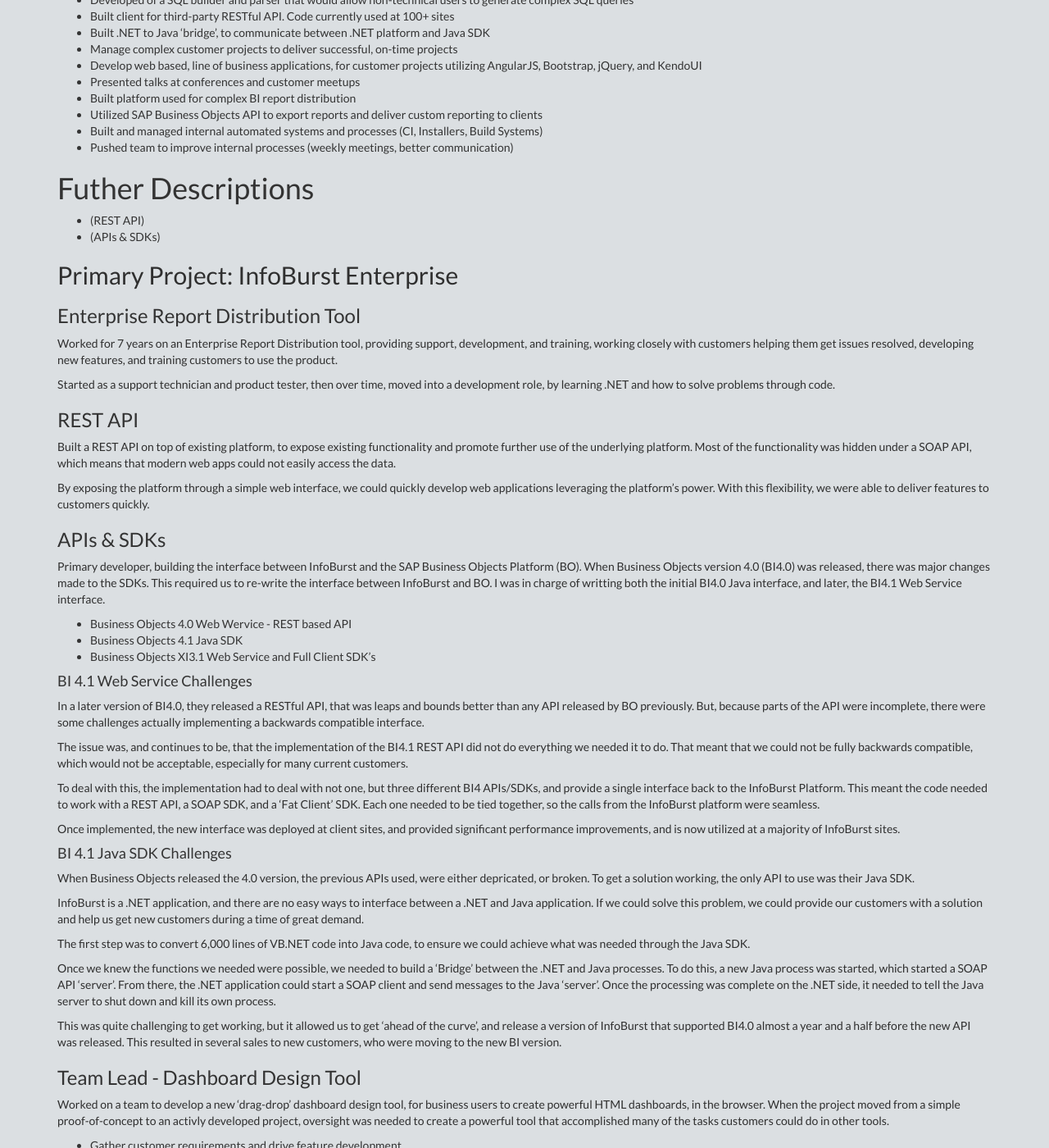
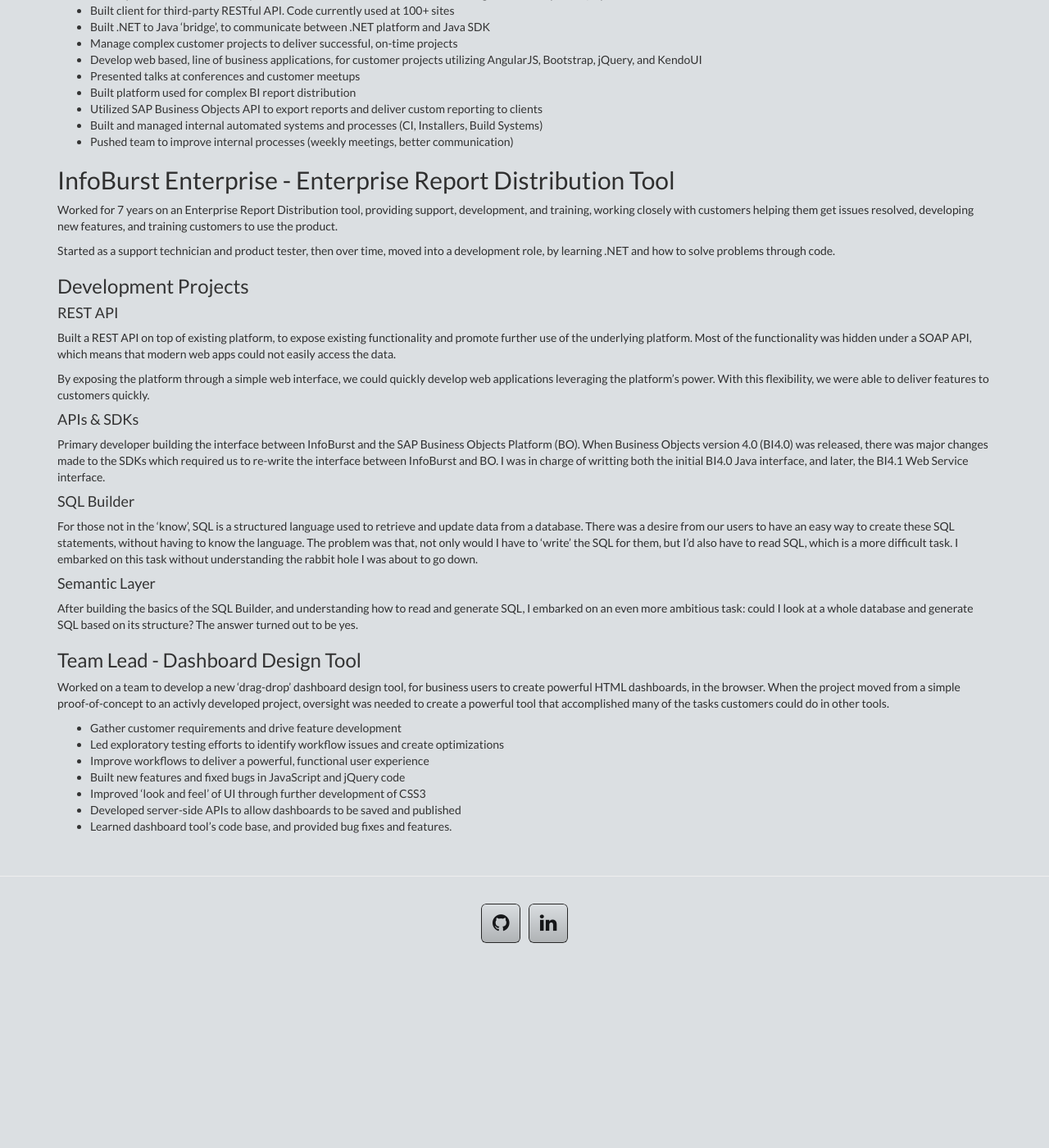
Before and after one commit to gregberns/gregberns.github.io, a Jekyll site: the page built from code/dev/index.md, in a window 1280 px wide and 1400 px high, scrolled down 620 px. Shown: the whole window at 82% size. Built offline with Jekyll 4.4.1, drawn with Linux system fonts in a browser that asks for light colours; nearby versions of some CDN libraries; after the commit the page ends 1809 px from its top, so only the background shows below that.

Commit message:
Update index.md

```diff
--- a/code/dev/index.md
+++ b/code/dev/index.md
@@ -7,7 +7,7 @@
 
 Build and maintain the InfoBurst Platform. Work closely with customers to solve challenging issues and gather new feature requirements. Provide support in complex customer projects, helping guide users to a successful project outcome.
 
-##Primary Responsibilities
+###Primary Responsibilities
 
 + Mentor, train, and provide ‘high level guidance’ to customers, consultants, developers, and support techs
 + Built RESTful API to expose core product functionality
@@ -22,14 +22,7 @@
 + Built and managed internal automated systems and processes (CI, Installers, Build Systems)
 + Pushed team to improve internal processes (weekly meetings, better communication)
 
-#Futher Descriptions
-
-+ (REST API)
-+ (APIs & SDKs)
-
-##Primary Project: InfoBurst Enterprise
-
-###Enterprise Report Distribution Tool
+##InfoBurst Enterprise - Enterprise Report Distribution Tool
 
 Worked for 7 years on an Enterprise Report Distribution tool, providing support, development, and training,
 working closely with customers helping them get issues resolved, developing new features, and training customers
@@ -38,55 +31,30 @@
 Started as a support technician and product tester, then over time, moved into a development role,
 by learning .NET and how to solve problems through code.
 
-###REST API
+###Development Projects
+
+####REST API
 
 Built a REST API on top of existing platform, to expose existing functionality and promote further use of the underlying platform. Most of the functionality was hidden under a SOAP API, which means that modern web apps could not easily access the data.
 
 By exposing the platform through a simple web interface, we could quickly develop web applications leveraging the platform's power. With this flexibility, we were able to deliver features to customers quickly.
 
-###APIs & SDKs
+####APIs & SDKs
 
-Primary developer, building the interface between InfoBurst and the SAP Business Objects Platform (BO).
-When Business Objects version 4.0 (BI4.0) was released, there was major changes made to the SDKs.
-This required us to re-write the interface between InfoBurst and BO.
-I was in charge of writting both the initial BI4.0 Java interface, and later, the BI4.1 Web Service interface.
+Primary developer building the interface between InfoBurst and the SAP Business Objects Platform (BO).
+When Business Objects version 4.0 (BI4.0) was released, there was major changes made to the SDKs which required us to re-write the interface between InfoBurst and BO. I was in charge of writting both the initial BI4.0 Java interface, and later, the BI4.1 Web Service interface.
 
-* Business Objects 4.0 Web Wervice - REST based API
-* Business Objects 4.1 Java SDK
-* Business Objects XI3.1 Web Service and Full Client SDK's
+####SQL Builder
 
-####BI 4.1 Web Service Challenges
+For those not in the 'know', SQL is a structured language used to retrieve and update data from a database.
+There was a desire from our users to have an easy way to create these SQL statements, without having to know the
+language. The problem was that, not only would I have to 'write' the SQL for them, but I'd also have to read SQL,
+which is a more difficult task. I embarked on this task without understanding the rabbit hole I was about to
+go down.
 
-In a later version of BI4.0, they released a RESTful API, that was leaps and bounds better than any API released by BO previously. But, because parts of the API were incomplete, there were some challenges actually implementing a backwards compatible interface.
+####Semantic Layer
 
-The issue was, and continues to be, that the implementation of the BI4.1 REST API did not do everything we
-needed it to do. That meant that we could not be fully backwards compatible, which would not be acceptable,
-especially for many current customers.
-
-To deal with this, the implementation had to deal with not one, but three different BI4 APIs/SDKs,
-and provide a single interface back to the InfoBurst Platform.
-This meant the code needed to work with a REST API, a SOAP SDK, and a 'Fat Client' SDK.
-Each one needed to be tied together, so the calls from the InfoBurst platform were seamless.
-
-Once implemented, the new interface was deployed at client sites, and provided significant performance
-improvements, and is now utilized at a majority of InfoBurst sites.
-
-####BI 4.1 Java SDK Challenges
-
-When Business Objects released the 4.0 version, the previous APIs used, were either depricated, or broken. To get a solution working, the only API to use was their Java SDK.
-
-InfoBurst is a .NET application, and there are no easy ways to interface between a .NET and Java application.
-If we could solve this problem, we could provide our customers with a solution and help us get new customers
-during a time of great demand.
-
-The first step was to convert 6,000 lines of VB.NET code into Java code, to ensure we could achieve what was needed through the Java SDK.
-
-Once we knew the functions we needed were possible, we needed to build a 'Bridge' between the .NET and Java
-processes. To do this, a new Java process was started, which started a SOAP API 'server'. From there, the .NET application could start a SOAP client and send messages to the Java 'server'. Once the processing was complete on the .NET side, it needed to tell the Java server to shut down and kill its own process.
-
-This was quite challenging to get working, but it allowed us to get 'ahead of the curve', and release a version of InfoBurst that supported BI4.0 almost a year and a half before the new API was released.
-This resulted in several sales to new customers, who were moving to the new BI version.
-
+After building the basics of the SQL Builder, and understanding how to read and generate SQL, I embarked on an even more ambitious task: could I look at a whole database and generate SQL based on its structure? The answer turned out to be yes.
 
 ###Team Lead - Dashboard Design Tool
 
```
